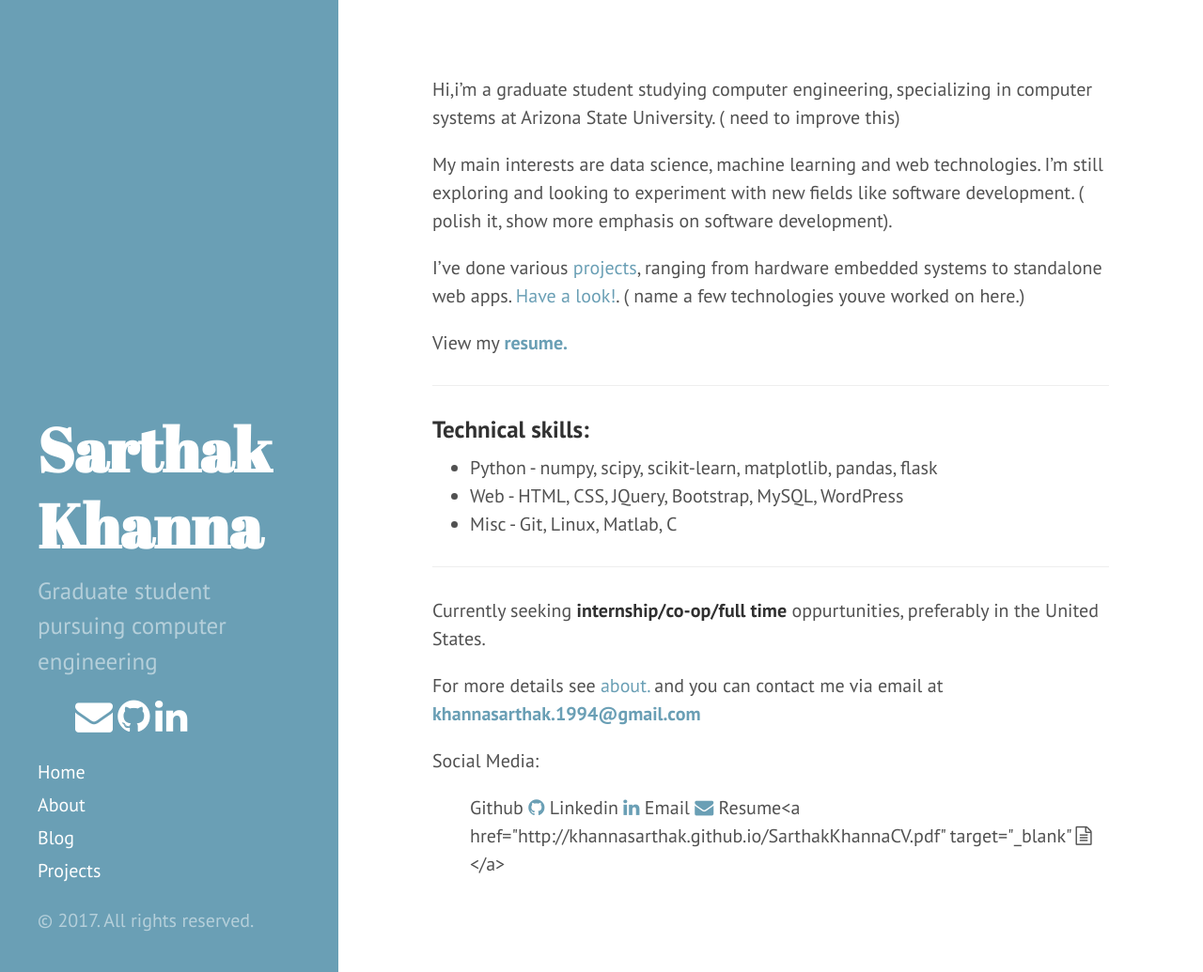
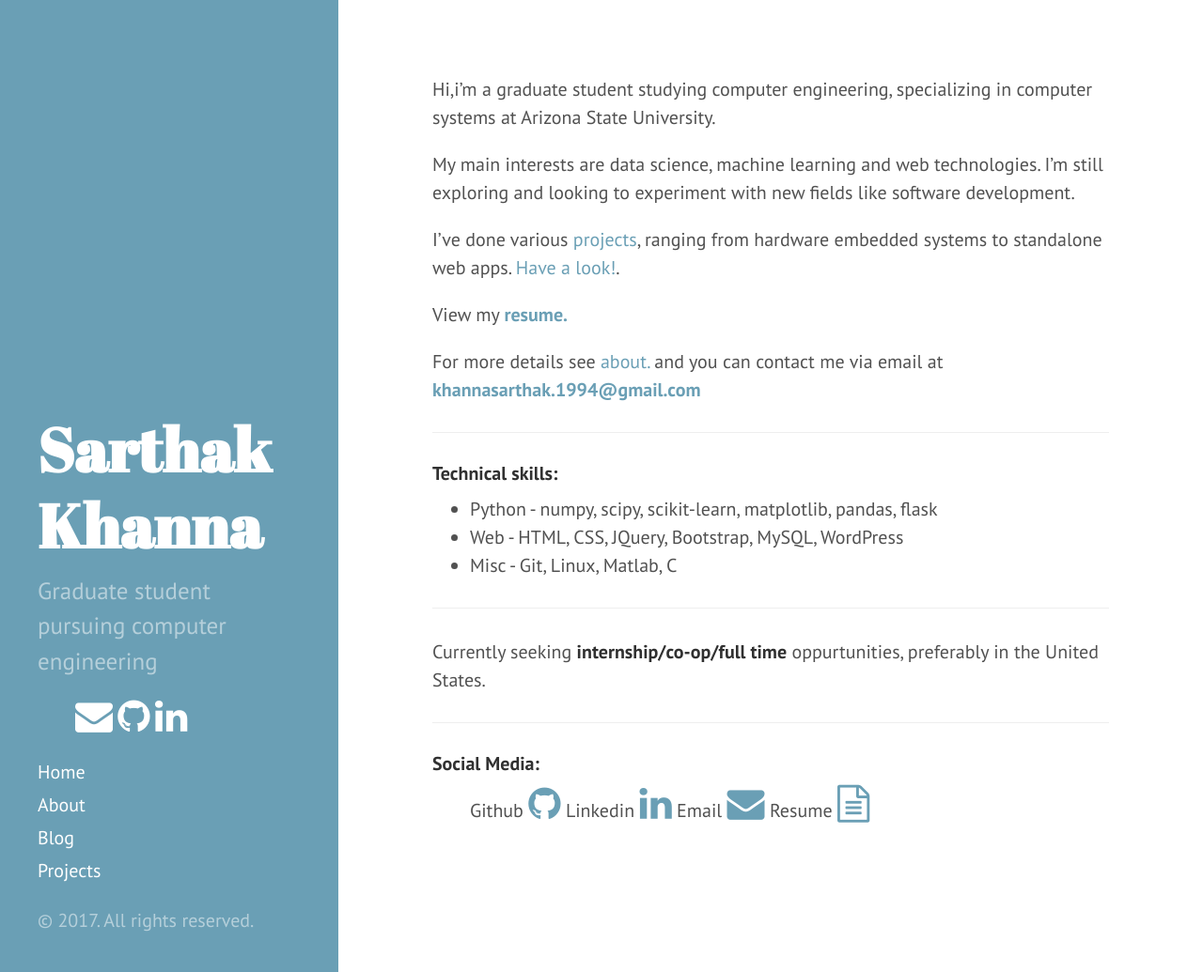
Before and after one commit to khannasarthak/khannasarthak.github.io, a Jekyll site: the page built from index.md, in a window 1280 px wide and 1035 px high. Shown: the whole window at 94% size. Built offline with Jekyll 4.4.1, drawn with Linux system fonts in a browser that asks for light colours; nearby versions of some CDN libraries.

Commit message:
updatred landing
experimenting with social

```diff
--- a/index.md
+++ b/index.md
@@ -5,16 +5,18 @@ published: true
 ---
 
 
-Hi,i'm a graduate student studying computer engineering, specializing in computer systems at Arizona State University. ( need to improve this)
+Hi,i'm a graduate student studying computer engineering, specializing in computer systems at Arizona State University.
 
-My main interests are data science, machine learning and web technologies. I'm still exploring and looking to experiment with new fields like software development. ( polish it, show more emphasis on software development).
+My main interests are data science, machine learning and web technologies. I'm still exploring and looking to experiment with new fields like software development.
 
-I've done various [projects](http://khannasarthak.github.io/projects/), ranging from hardware embedded systems to standalone web apps. [Have a look!](http://khannasarthak.github.io/projects/).  ( name a few technologies youve worked on here.)
+I've done various [projects](http://khannasarthak.github.io/projects/), ranging from hardware embedded systems to standalone web apps. [Have a look!](http://khannasarthak.github.io/projects/).
 
 View my **[resume.](http://khannasarthak.github.io/SarthakKhannaCV.pdf){:target="_blank"}**
 
+For more details see [about.](http://khannasarthak.github.io/about/) and you can contact me via email at <a href="mailto:{{ site.email}}">**khannasarthak.1994@gmail.com**</a>
+
 ---
-### Technical skills:
+#### Technical skills:
 
 * Python - numpy, scipy, scikit-learn, matplotlib, pandas, flask
 * Web  - HTML, CSS, JQuery, Bootstrap, MySQL, WordPress
@@ -23,21 +25,19 @@ View my **[resume.](http://khannasarthak.github.io/SarthakKhannaCV.pdf){:target=
 ---
 Currently seeking **internship/co-op/full time** oppurtunities, preferably in the United States.
 
-
-For more details see [about.](http://khannasarthak.github.io/about/) and you can contact me via email at <a href="mailto:{{ site.email}}">**khannasarthak.1994@gmail.com**</a>
-
-Social Media:
+---
+#### Social Media:
 
    <ul>Github <a href="https://github.com/{{ site.github_username }}" target="_blank">
-      <i class="fa fa-github fa-x"></i>
+      <i class="fa fa-github fa-2x"></i>
     </a>
     Linkedin<a href="https://linkedin.com/in/{{ site.linkedin_username }}" target="_blank">
-      <i class="fa fa-linkedin fa-x"></i>
+      <i class="fa fa-linkedin fa-2x"></i>
     </a>
     Email<a href="mailto:{{ site.email}}">
-      <i class="fa fa-envelope fa-x"></i>
+      <i class="fa fa-envelope fa-2x"></i>
     </a>
-    Resume<a href="http://khannasarthak.github.io/SarthakKhannaCV.pdf" target="_blank"
-    <i class="fa fa-file-text-o fa-x"></i>
+    Resume<a href="http://khannasarthak.github.io/SarthakKhannaCV.pdf" target="_blank">
+    <i class="fa fa-file-text-o fa-2x"></i>
     </a>
     </ul>
```
